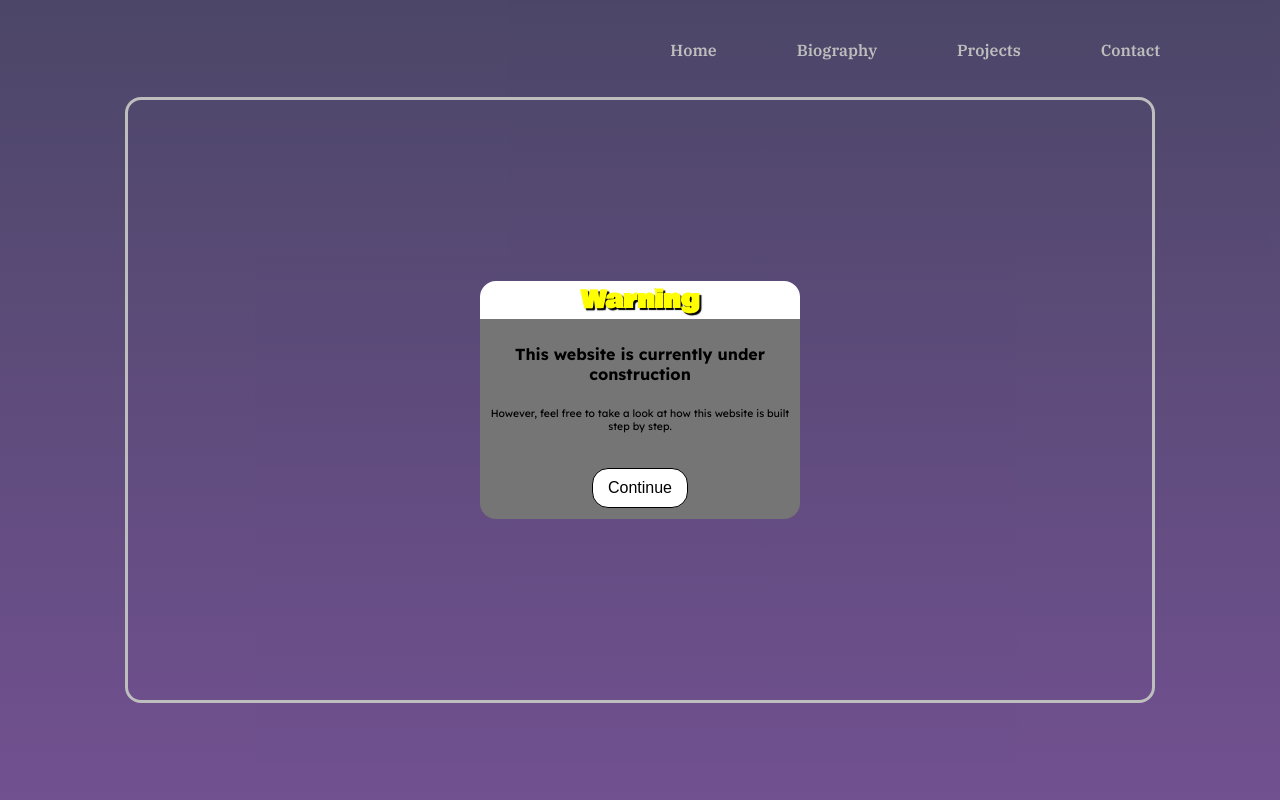
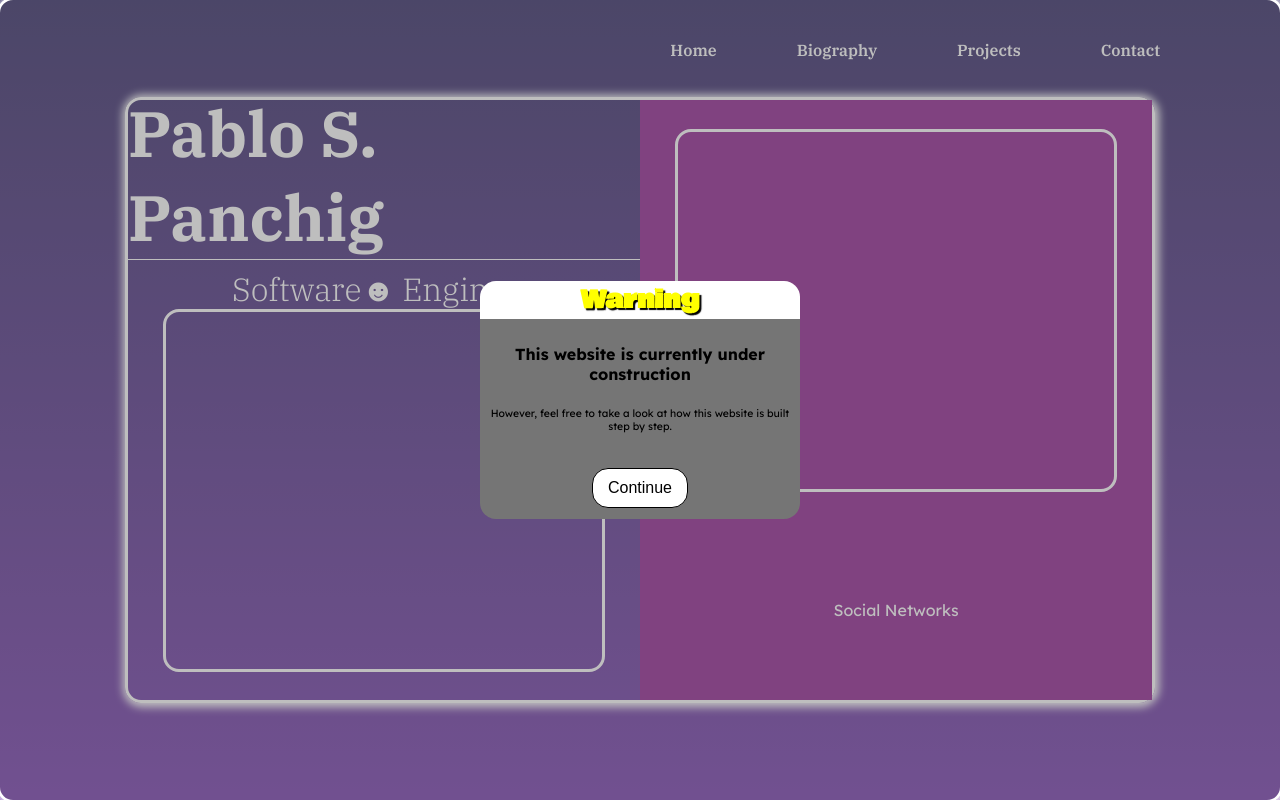
Before and after one commit to Pspanchig/personalwebsite, a React (Vite) app: page / in a window 1280 px wide. Built offline with nearby package versions, Linux system fonts and the light colour scheme; a web font is replaced by a local one.

Commit message:
404 page added, and Part of Education

```diff
--- a/src/Components/Shared/css/General-Main.css
+++ b/src/Components/Shared/css/General-Main.css
@@ -1,13 +1,14 @@
 
-.InformationContainer{
+section{
     height: clamp(75vh,75vh,75vh);
     width: clamp(70%,80%,80%);
     border: 3px solid white;
     border-radius: 1em;
+    box-shadow: 1px 1px 0.5em 0.2em  white;
 }
 
 @media (max-width: 680px) {
-    .InformationContainer{
+    section{
         margin-bottom: 10%;
         width: clamp(90%,90%,90%);
         height: clamp(80vh,80vh,80vh);
--- /dev/null
+++ b/src/Components/home/Education.tsx
@@ -0,0 +1,14 @@
+import React from 'react';
+import './css/Education.css'
+
+const Education: React.FC = () => {
+  return (
+    <article className='Education'>
+        <title>
+
+        </title>
+    </article>
+  );
+}
+
+export default Education;
--- a/src/Components/home/UserPresentation.tsx
+++ b/src/Components/home/UserPresentation.tsx
@@ -1,9 +1,28 @@
 import React from 'react'
 import '../Shared/css/General-Main.css'
+import './css/UserPresentation.css'
+import Education from './Education'
 
 const UserPresentation: React.FC = () => {
   return (
-    <section className='InformationContainer'>
+    <section>
+      <div className='DivContainers'>
+        <div className='DivsDividerContainers' id='one'>
+          <div className='UpperDiv'>
+            <h1>Pablo S. Panchig</h1>
+            <h3>Software☻ Engineer</h3>
+          </div>
+          <div className='LowerDiv'>
+            <Education/>
+          </div>
+        </div>
+        <div className='DivsDividerContainers' id='two'>
+          <div className='LowerDiv'>
+          <Education/>
+          </div>
+          <div className='UpperDiv'>Social Networks</div>
+        </div>
+      </div>
 
     </section>
   )
--- /dev/null
+++ b/src/Components/home/css/Education.css
@@ -0,0 +1,6 @@
+.Education{
+    height: clamp(85%, 85%, 85%);
+    width: clamp(85%, 85%, 85%);
+    border: 3px solid white;
+    border-radius: 1em;
+}
--- /dev/null
+++ b/src/Components/home/css/UserPresentation.css
@@ -0,0 +1,52 @@
+.DivContainers{
+    display: flex;
+    /* background-color: blue; */
+    width: clamp(100%, 100%, 100%);
+    height: clamp(100%, 100%, 100%);
+    border-radius: 1em;
+}
+.DivsDividerContainers{
+    width: clamp(50%, 50%, 50%);
+    display: flex;
+    flex-direction: column;
+}
+.UpperDiv{
+    height: clamp(30%, 30%, 30%);
+    width: clamp(100%, 100%, 100%);
+    /* background-color: gray; */
+    display: flex;
+    align-items: center;
+    justify-content: center;
+    flex-direction: column;
+ }
+ .UpperDiv h1{
+    font-size: clamp(8vh, 8vh, 8vh);
+    margin-bottom: 0;
+    border-bottom: 1px solid white;
+    font-family: "IBM Plex Serif", serif;
+    font-weight: 1000;
+    font-style: normal;
+ }
+ .UpperDiv h3{
+    font-family: "IBM Plex Serif", serif;
+    font-weight: 300;
+    font-style: normal;
+    font-size: clamp(4vh, 4vh, 4vh);
+    margin-top: 1vh;
+    border-bottom: 1px solid white;
+ }
+
+
+.LowerDiv{
+    height: clamp(70%, 70%, 70%);
+    width: clamp(100%, 100%, 100%);;
+    display: flex;
+    align-items: center;
+    justify-content: center;
+}
+#one{
+    /* background-color: red; */
+}
+#two{
+    background-color: purple;
+}
```
Also changed, not shown: 404.html (added, +15 -0 lines).
